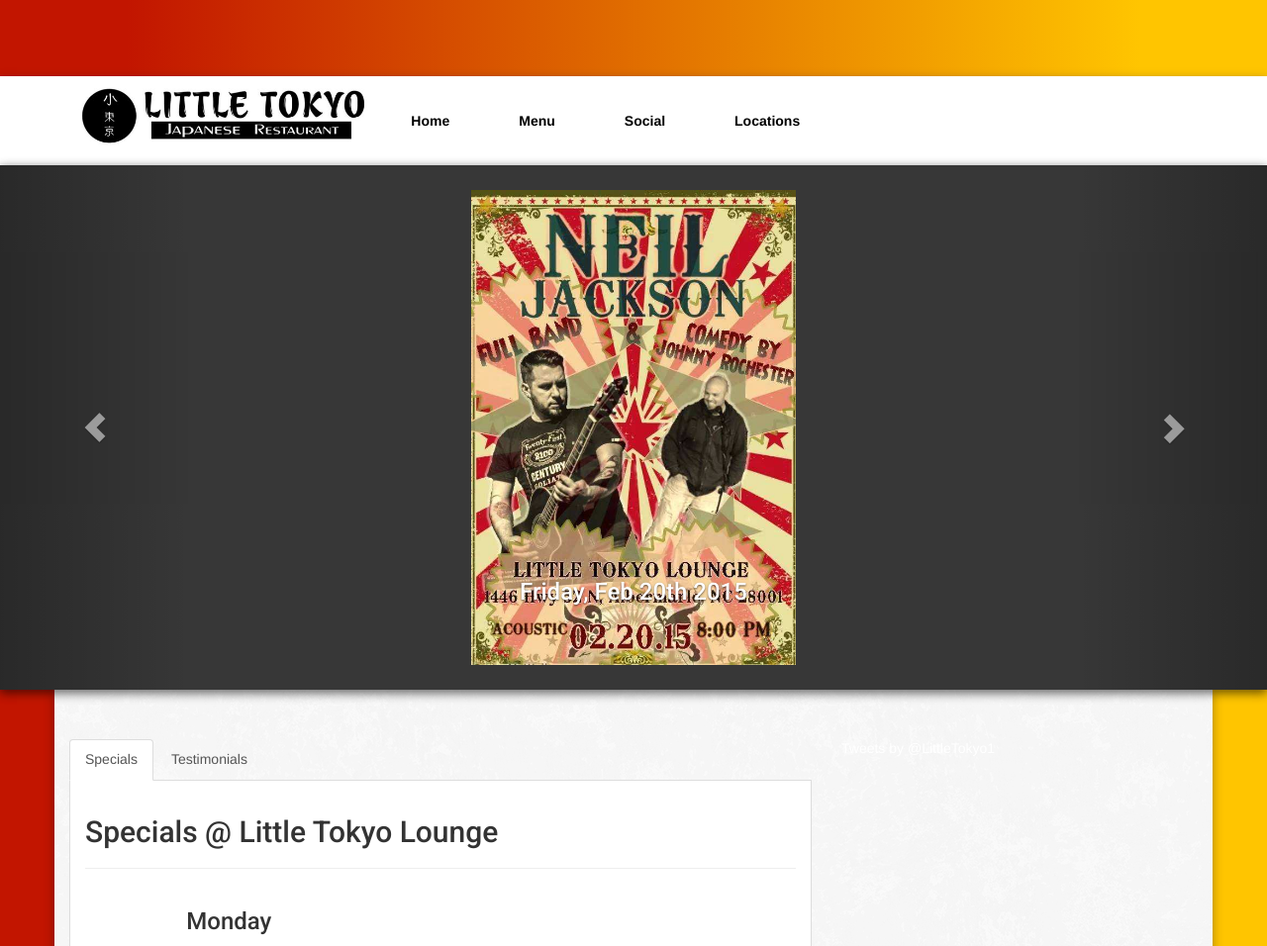
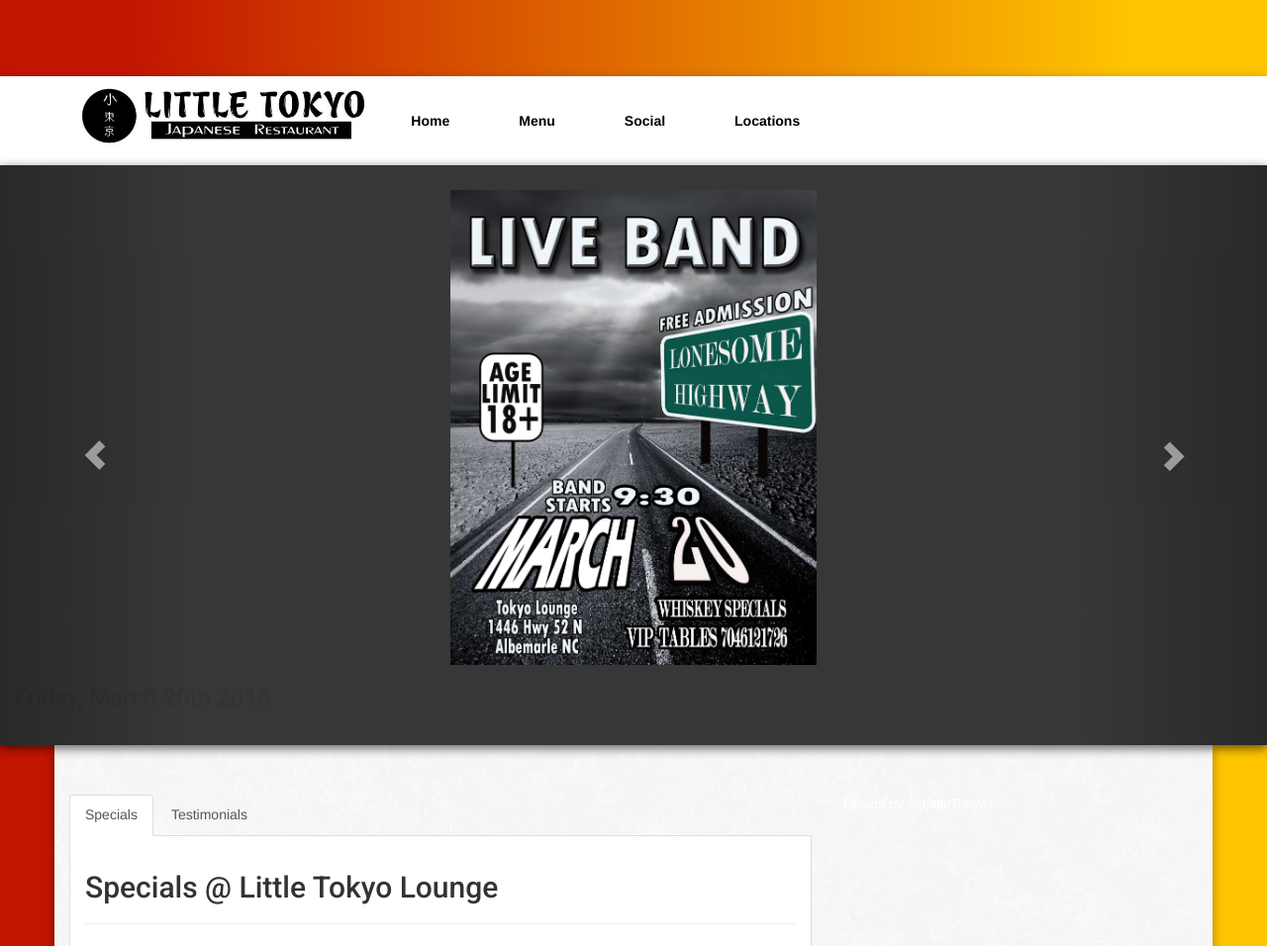
Before and after one commit to micha3lbrown/tokyo, a CakePHP app: the page made by app/View/Pages/home.ctp in a window 1280 px wide. Shown: the top 956 px of the page at 99% size. Run offline with PHP 8.4 and a stand-in for CakePHP, Linux system fonts and the light colour scheme; the template is opened without the code that fills it, so the values that code supplies are empty; some libraries are stand-ins or nearby versions; some web fonts are replaced.

Commit message:
March update

```diff
--- a/app/View/Pages/home.ctp
+++ b/app/View/Pages/home.ctp
@@ -13,25 +13,22 @@
  <div class='row opaque'>
     <div class='col-sm-12 drop'>
       <div class='carousel slide' data-ride='carousel' id='homepageCarousel'>
-       <!--  <ol class='carousel-indicators'>
-          <li class='active' data-slide-to='0' data-target='#homepageCarousel'></li>
-          <li class='active' data-slide-to='1' data-target='#homepageCarousel'></li>
-          <li class='active' data-slide-to='2' data-target='#homepageCarousel'></li>
-        </ol> -->
         <div style="width:auto; height:100%" class='carousel-inner'>
           <div class='item active'>
-            <img alt='' src='/img/slideshow/lt220.jpg'>
+            <img alt='' class="img-responsive" src='/img/slideshow/liveband.jpg'>
+            <h3 class="">Friday, March 20th 2015</h3>
+          </div>
+          <div class='item'>
+            <img alt='' src='/img/slideshow/littlebetty.jpg'>
             <div class='carousel-caption'>
-              <h3 class="">Friday, Feb 20th 2015</h3>
+              <h3 class="">Friday, March 21st 2015</h3>
             </div>
           </div>
           <div class='item'>
-            <img alt='' src='/img/slideshow/ltdrinks.jpg'>
-            <div class='carousel-caption'>
-            </div>
+            <img alt='' src='/img/slideshow/marchSpecials.jpg'>
           </div>
           <div class='item'>
-            <img alt='' src='/img/slideshow/ltparty.jpg'>
+            <img alt='' src='/img/slideshow/ltdrinks.jpg'>
           </div>
           <div class='item'>
             <img alt='' src='/img/slideshow/ltfooddrink.jpg'>
```
Also changed, not shown: app/webroot/img/slideshow/littlebetty.jpg (added), app/webroot/img/slideshow/liveband.jpg (added), app/webroot/img/slideshow/marchSpecials.jpg (added), littlebetty.jpg (added), liveband.jpg (added).
